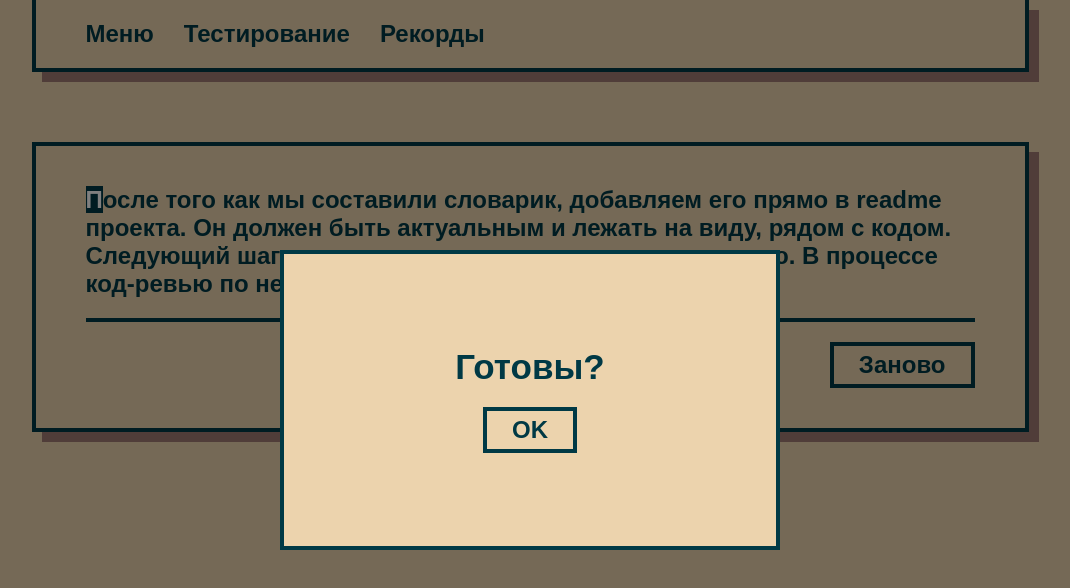
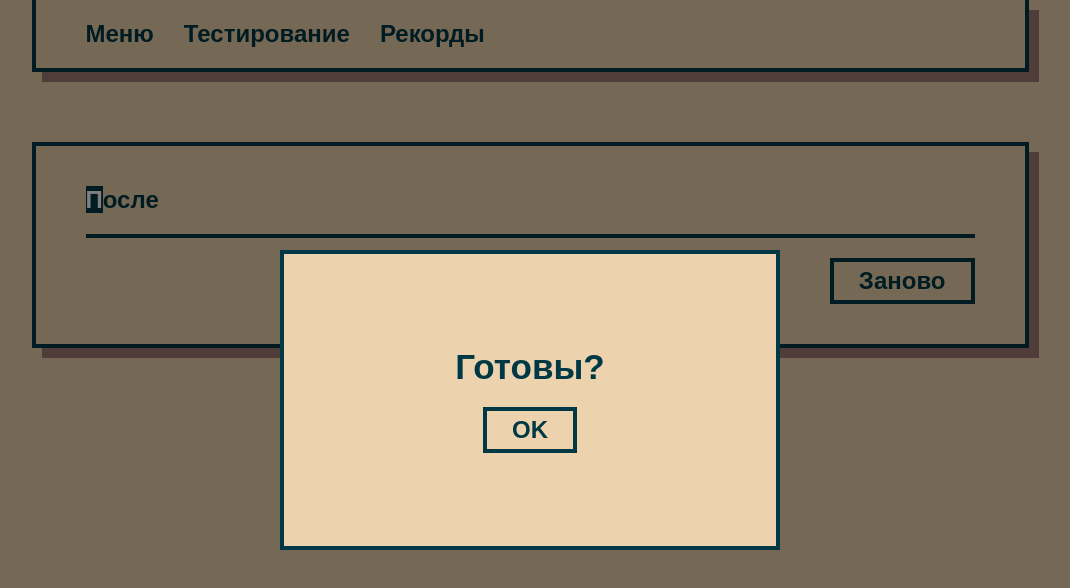
Before and after one commit to tiMURtSE/typing-app, a React (Create React App) app: page /testing in a window 1280 px wide. Shown: the top 588 px of the page, without its empty margins (110-1180 px from the left). Built offline with nearby package versions, Linux system fonts and the light colour scheme.

Commit message:
исправлен фокус и функция-обработчик

```diff
--- a/src/App.js
+++ b/src/App.js
@@ -1,4 +1,4 @@
-import React from 'react';
+import React, { useEffect } from 'react';
 import { Route, Routes } from 'react-router-dom';
 
 import SharedLayout from './components/SharedLayout';
@@ -8,6 +8,16 @@ import Highscores from './pages/Highscores';
 import Error from './pages/Error';
 
 const App = () => {
+    useEffect(() => {
+        const htmlElement = document.querySelector('html');
+        const keepTextComponentFocused = () => {
+            const text = document.querySelector('.text');
+
+            if (text) text.focus();
+        }
+
+        htmlElement.addEventListener('click', keepTextComponentFocused);
+    }, []);
 
     return (
         <div className="App">
--- a/src/api/fetchRandomText.js
+++ b/src/api/fetchRandomText.js
@@ -1,4 +1,4 @@
- const randomText = 'После того как мы составили словарик, добавляем его прямо в readme проекта. Он должен быть актуальным и лежать на виду, рядом с кодом. Следующий шаг — это контроль, за это отвечает код-ревью. В процессе код-ревью по неймингу учитываем следующее:';
+ const randomText = 'После';
 
  const replaceMissingKeys = (text) => {
     const replacement = {
--- a/src/components/ModalWindow.jsx
+++ b/src/components/ModalWindow.jsx
@@ -6,7 +6,7 @@ import Button from './Button';
 import { StyledModalWidnow } from './styles/ModalWindow.styled';
 import { MENU_ROUTE } from '../utils/routes';
 
-const ModalWindow = () => {
+const ModalWindow = ({ isModalActive, onClose }) => {
     const { isModalWindowActive, setIsModalWindowActive, result, setResult } = useContext(ResultContext);
     const navigate = useNavigate();
 
@@ -14,16 +14,18 @@ const ModalWindow = () => {
         const text = document.querySelector('.text');
 
         text.focus();
-        setIsModalWindowActive(!isModalWindowActive);
+        // setIsModalWindowActive(!isModalWindowActive);
+        onClose();
     };
 
     const leaveTestingPage = () => {
-        setIsModalWindowActive(!isModalWindowActive);
+        // setIsModalWindowActive(!isModalWindowActive);
+        onClose();
         setResult({date: null, accuracy: null, speed: null});
         navigate(MENU_ROUTE);
     };
 
-    if (!isModalWindowActive) return;
+    if (!isModalActive) return;
 
     return (
         <StyledModalWidnow>
--- a/src/components/SharedLayout.jsx
+++ b/src/components/SharedLayout.jsx
@@ -5,14 +5,15 @@ import Navbar from './Navbar';
 import { StyledContainer } from './styles/Containter.styled';
 
 const SharedLayout = () => {
-    const focusBackToText = () => {
+    const onClick = (event) => {
         const text = document.querySelector('.text');
 
-        text.focus();
+        // text.focus();
+        // console.log(document.activeElement);
     };
 
     return (
-        <StyledContainer onClick={focusBackToText}>
+        <StyledContainer className='container' onClick={onClick}>
             <Navbar />
             <Outlet />
         </StyledContainer>
--- a/src/components/Text.jsx
+++ b/src/components/Text.jsx
@@ -1,14 +1,15 @@
-import React, { useContext, useMemo } from 'react';
+import React, { useContext, useMemo, useState } from 'react';
 import ResultContext from '../utils/createContext';
 
 import { StyledText } from './styles/Text.styled';
 import { text } from '../api/fetchRandomText';
 import { setResultInLocalStorage } from '../utils/setData';
+import keydownEventHandler from '../utils/keydownEventHandler';
 
-const Text = () => {
+const Text = ({ activateWindow }) => {
     const textForTesting = text;
-    const { isModalWindowActive, setIsModalWindowActive, setResult } = useContext(ResultContext);
-    let testingTimeStartedAt = null;
+    const { setResult } = useContext(ResultContext);
+    let timeStartedAt = null;
     let wrongPressCount = 0;
     let isFirstTimeWrongPress = true;
 
@@ -16,12 +17,12 @@ const Text = () => {
         const textElement = document.querySelector('.text');
 
         textElement.blur();
-        setIsModalWindowActive(!isModalWindowActive);
+        activateWindow();
         calculateResults();
     };
 
     const calculateResults = () => {
-        const timeInMinutes = ((Date.now() - testingTimeStartedAt) / 1000 / 60).toFixed(2);
+        const timeInMinutes = ((Date.now() - timeStartedAt) / 1000 / 60).toFixed(2);
         const testingCompletionDate = new Date().toLocaleString();
         const characterCount = textForTesting.length;
         const rateOfCorrectPress = Number(100 - (wrongPressCount / characterCount * 100)).toFixed(2);
@@ -36,53 +37,25 @@ const Text = () => {
         setResultInLocalStorage(newResult);
     };
 
-    const keydownEventHandler = (event) => {
-        const pressedKey = event.key;
-        const currentCharacterElement = document.querySelector('.curr');
-        const keyCode = event.code;
+    const handler = (event) => {
+        const testingParams = keydownEventHandler({
+            event,
+            timeStartedAt,
+            wrongPressCount,
+            isFirstTimeWrongPress
+        });
 
-        if (isSpecialKey(keyCode)) return;
+        const isTestingOver = testingParams.isTestingOver;
+        timeStartedAt = testingParams.timeStartedAt;
+        wrongPressCount = testingParams.wrongPressCount;
+        isFirstTimeWrongPress = testingParams.isFirstTimeWrongPress;
 
-        if (!testingTimeStartedAt) testingTimeStartedAt = Date.now();
-
-        if (pressedKey === currentCharacterElement.textContent) {
-            currentCharacterElement.classList.remove('curr');
-            currentCharacterElement.classList.remove('wrong');
-            currentCharacterElement.classList.add('completed');
-            isFirstTimeWrongPress = true;
-
-            if (!currentCharacterElement.nextElementSibling) {
-                completeTesting();
-                return;
-            }
-
-            currentCharacterElement.nextElementSibling.classList.add('curr');
-        } else {
-            if (isFirstTimeWrongPress) {
-                currentCharacterElement.classList.add('wrong');
-                wrongPressCount++;
-                isFirstTimeWrongPress = false;
-            }
-        }
-    };
-
-    const isSpecialKey = (keyCode) => {
-        const otherKeysCode = [
-            "Backquote", "Minus", "Plus",
-            "Equal", "BracketLeft", "BracketRight", "Backslash",
-            "Semicolon", "Quote", "Slash", "Period",
-            "Comma", "Space"
-        ];
-
-        return (
-            !keyCode.includes('Digit') &&
-            !keyCode.includes('Key') &&
-            !otherKeysCode.includes(keyCode)
-        );
+        if (isTestingOver) completeTesting();
     };
 
     return (
-        <StyledText className='text' tabIndex={1} onKeyDown={keydownEventHandler}>
+        <StyledText className='text' tabIndex={1} onKeyDown={handler}>
+                <div>
                     {textForTesting.map((character, index) => {
                         const timeStampForRendering = new Date().toLocaleTimeString();
 
@@ -95,6 +68,7 @@ const Text = () => {
                             </span>
                         )
                     })}
+                </div>
         </StyledText>
     );
 };
--- a/src/components/TextBox.jsx
+++ b/src/components/TextBox.jsx
@@ -1,26 +1,15 @@
 import React, { useContext } from 'react';
 
 import Text from './Text';
+import { StyledTextBox } from './styles/TextBox.styled';
 import Button from './Button';
-import { StyledTextBox } from './styles/TextBox.styled';
-import ResultContext from '../utils/createContext';
+import ModalWindow from './ModalWindow';
 
 const TextBox = () => {
-    const { isModalWindowActive, setIsModalWindowActive } = useContext(ResultContext);
-    const restart = () => {
-        setIsModalWindowActive(!isModalWindowActive);
-    };
+    return (
+        <StyledTextBox>
 
-    return (
-        <>
-            <StyledTextBox>
-                <Text/>
-
-                <div className='button-area'>
-                    <Button title='Заново' onClickFunction={() => restart()}/>
-                </div>
-            </StyledTextBox>
-        </>
+        </StyledTextBox>
     );
 };
 
--- a/src/pages/Testing.jsx
+++ b/src/pages/Testing.jsx
@@ -3,26 +3,31 @@ import React, { useState } from 'react';
 import TextBox from '../components/TextBox';
 import ModalWindow from '../components/ModalWindow';
 import ResultContext from '../utils/createContext';
+import Text from '../components/Text';
+import Button from '../components/Button';
+import { StyledTextBox } from '../components/styles/TextBox.styled';
 
 const Testing = () => {
-    const [isModalWindowActive, setIsModalWindowActive] = useState(true);
+    const [isModalActive, setIsModalActive] = useState(true);
     const [result, setResult] = useState({date: null, accuracy: null, speed: null});
     const [timer, setTimer] = useState({startTime: null});
 
     return (
         <ResultContext.Provider value={{
-            isModalWindowActive,
-            setIsModalWindowActive,
             result,
             setResult,
             timer,
             setTimer,
         }}>
-            <div className='testing'>
-                <TextBox/>
+            <StyledTextBox className='testing'>
+                <Text activateWindow={() => setIsModalActive(true)}/>
 
-                {isModalWindowActive && <ModalWindow />}
-            </div>
+                <div className='button-area'>
+                    <Button title='Заново' onClickFunction={() => setIsModalActive(true)}/>
+                </div>
+
+                <ModalWindow isModalActive={isModalActive} onClose={() => setIsModalActive(false)}/>
+            </StyledTextBox>
         </ResultContext.Provider>
     );
 };
--- /dev/null
+++ b/src/utils/keydownEventHandler.js
@@ -0,0 +1,48 @@
+const keydownEventHandler = (args) => {
+    let { event, timeStartedAt, wrongPressCount, isFirstTimeWrongPress } = args;
+    const key = event.key;
+    const currentCharacterElement = document.querySelector('.curr');
+    const keyCode = event.code;
+
+    if (isSpecialKey(keyCode)) return { isTestingOver: false, timeStartedAt, wrongPressCount, isFirstTimeWrongPress };
+
+    if (!timeStartedAt) timeStartedAt = Date.now();
+    console.log(1231)
+    if (key === currentCharacterElement.textContent) {
+        currentCharacterElement.classList.remove('curr');
+        currentCharacterElement.classList.remove('wrong');
+        currentCharacterElement.classList.add('completed');
+        isFirstTimeWrongPress = true;
+
+        if (!currentCharacterElement.nextElementSibling) {
+            return { isTestingOver: true, timeStartedAt, wrongPressCount, isFirstTimeWrongPress };
+        }
+
+        currentCharacterElement.nextElementSibling.classList.add('curr');
+    } else {
+        if (isFirstTimeWrongPress) {
+            currentCharacterElement.classList.add('wrong');
+            wrongPressCount++;
+            isFirstTimeWrongPress = false;
+        }
+    }
+
+    return { isTestingOver: false, timeStartedAt, wrongPressCount, isFirstTimeWrongPress };
+};
+
+const isSpecialKey = (keyCode) => {
+    const otherKeysCode = [
+        "Backquote", "Minus", "Plus",
+        "Equal", "BracketLeft", "BracketRight", "Backslash",
+        "Semicolon", "Quote", "Slash", "Period",
+        "Comma", "Space"
+    ];
+
+    return (
+        !keyCode.includes('Digit') &&
+        !keyCode.includes('Key') &&
+        !otherKeysCode.includes(keyCode)
+    );
+};
+
+export default keydownEventHandler;
--- a/src/utils/setData.js
+++ b/src/utils/setData.js
@@ -4,6 +4,5 @@ export const setResultInLocalStorage = (result) => {
     const highscores = JSON.parse(localStorage.getItem('highscores')) || [];
 
     highscores.push(result);
-    console.log(highscores)
     localStorage.setItem('highscores', JSON.stringify(highscores));
 };
```
Lines whose indentation alone changed are shown as unchanged.
